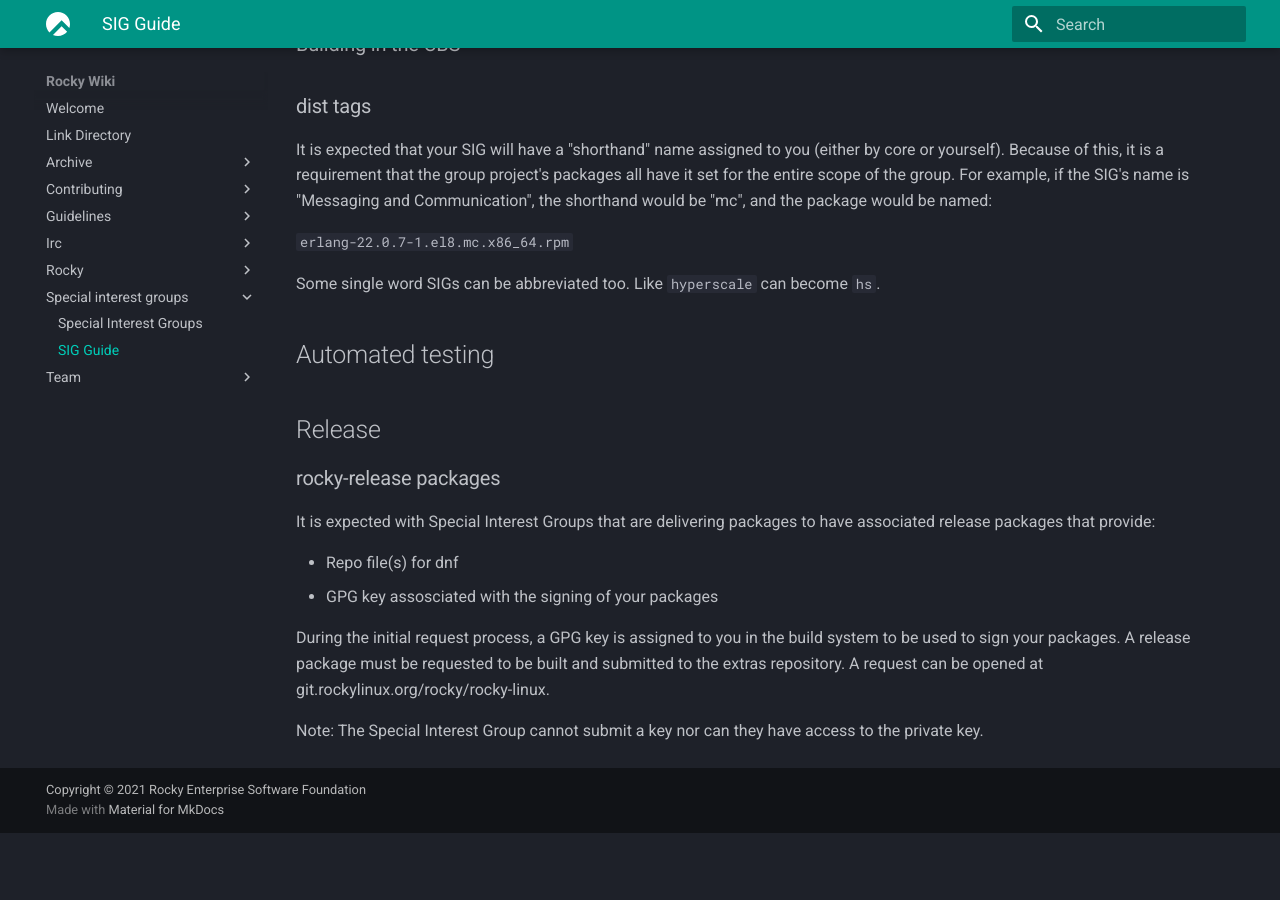
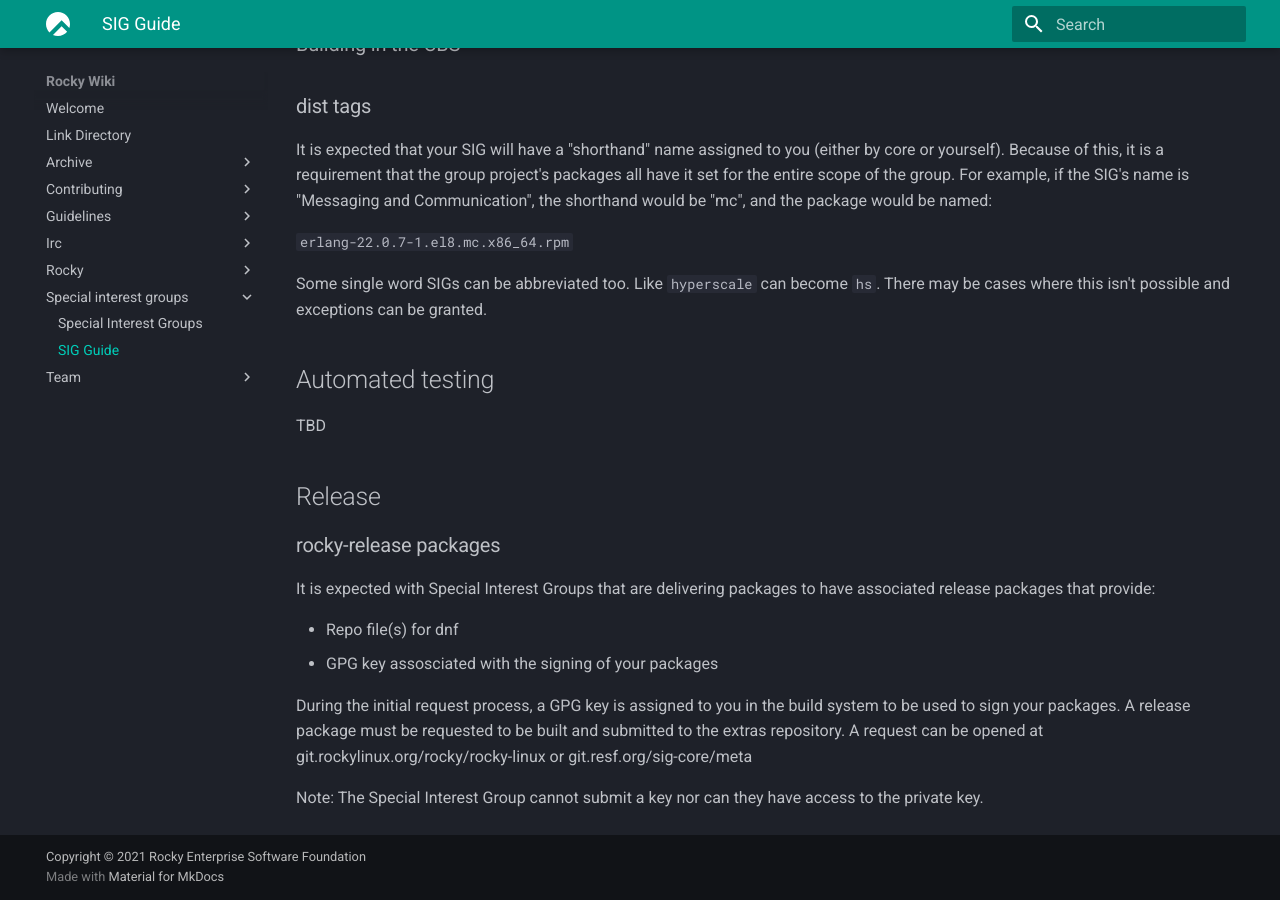
Before and after one commit to rocky-linux/wiki.rockylinux.org, an MkDocs documentation site: the page built from docs/special_interest_groups/sig_guide.md, in a window 1280 px wide and 900 px high, scrolled down 4315 px. Built offline with MkDocs 1.6.1 and Material for MkDocs 9.7.7, drawn with Linux system fonts in a browser that asks for light colours; before the commit the page ends 5148 px from its top, so only the background shows below that; some of the changed text lies outside the part shown.

Commit message:
clarification

```diff
--- a/docs/special_interest_groups/sig_guide.md
+++ b/docs/special_interest_groups/sig_guide.md
@@ -47,7 +47,7 @@
 
   * It is expected that each SIG will have a public channel as `SIG/name` in mattermost. Optionally an IRC channel can also be assigned.
 
-* Code produced within the SIG must be compatible with a FOSS license presently used by Rocky and [upstream](https://fedoraproject.org/wiki/Licensing:Main?rd=Licensing#SoftwareLicenses) - If a new license is wanted, consult with Release Engineering/Core or `~Legal` in Mattermost.
+* Code produced within the SIG must be compatible with a FOSS license presently used by Rocky and [upstream](https://fedoraproject.org/wiki/Licensing:Main?rd=Licensing#SoftwareLicenses) - If a new license is wanted and is not available in the upstream list, consult with Release Engineering/Core or `~Legal` in Mattermost.
 * All documentation produced within the SIG must be a compatible documentation license
 * Groups should be aware/watchful of the direction from the Release Engineering team/Core as it can affect how SIGs operate if they are producing compiled software.
 * A member of the SIG should also come from the Core/RelEng team, in the case that the SIG produces packages for use on a Rocky system.
@@ -160,9 +160,11 @@
 
 `erlang-22.0.7-1.el8.mc.x86_64.rpm`
 
-Some single word SIGs can be abbreviated too. Like `hyperscale` can become `hs`.
+Some single word SIGs can be abbreviated too. Like `hyperscale` can become `hs`. There may be cases where this isn't possible and exceptions can be granted.
 
 ## Automated testing
+
+TBD
 
 ## Release
 
@@ -173,6 +175,6 @@
 * Repo file(s) for dnf
 * GPG key assosciated with the signing of your packages
 
-During the initial request process, a GPG key is assigned to you in the build system to be used to sign your packages. A release package must be requested to be built and submitted to the extras repository. A request can be opened at git.rockylinux.org/rocky/rocky-linux.
+During the initial request process, a GPG key is assigned to you in the build system to be used to sign your packages. A release package must be requested to be built and submitted to the extras repository. A request can be opened at git.rockylinux.org/rocky/rocky-linux or git.resf.org/sig-core/meta
 
 Note:  The Special Interest Group cannot submit a key nor can they have access to the private key.
```
